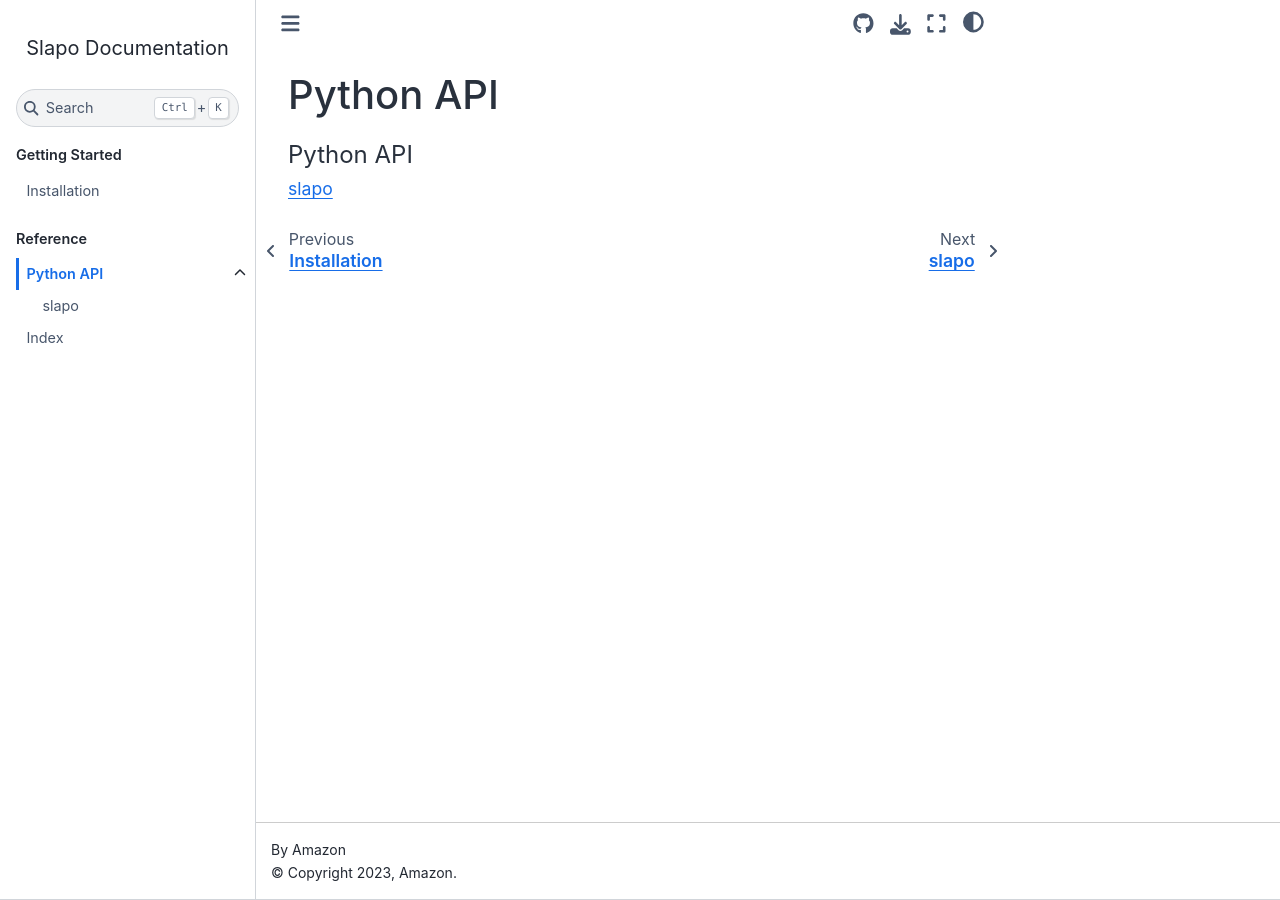
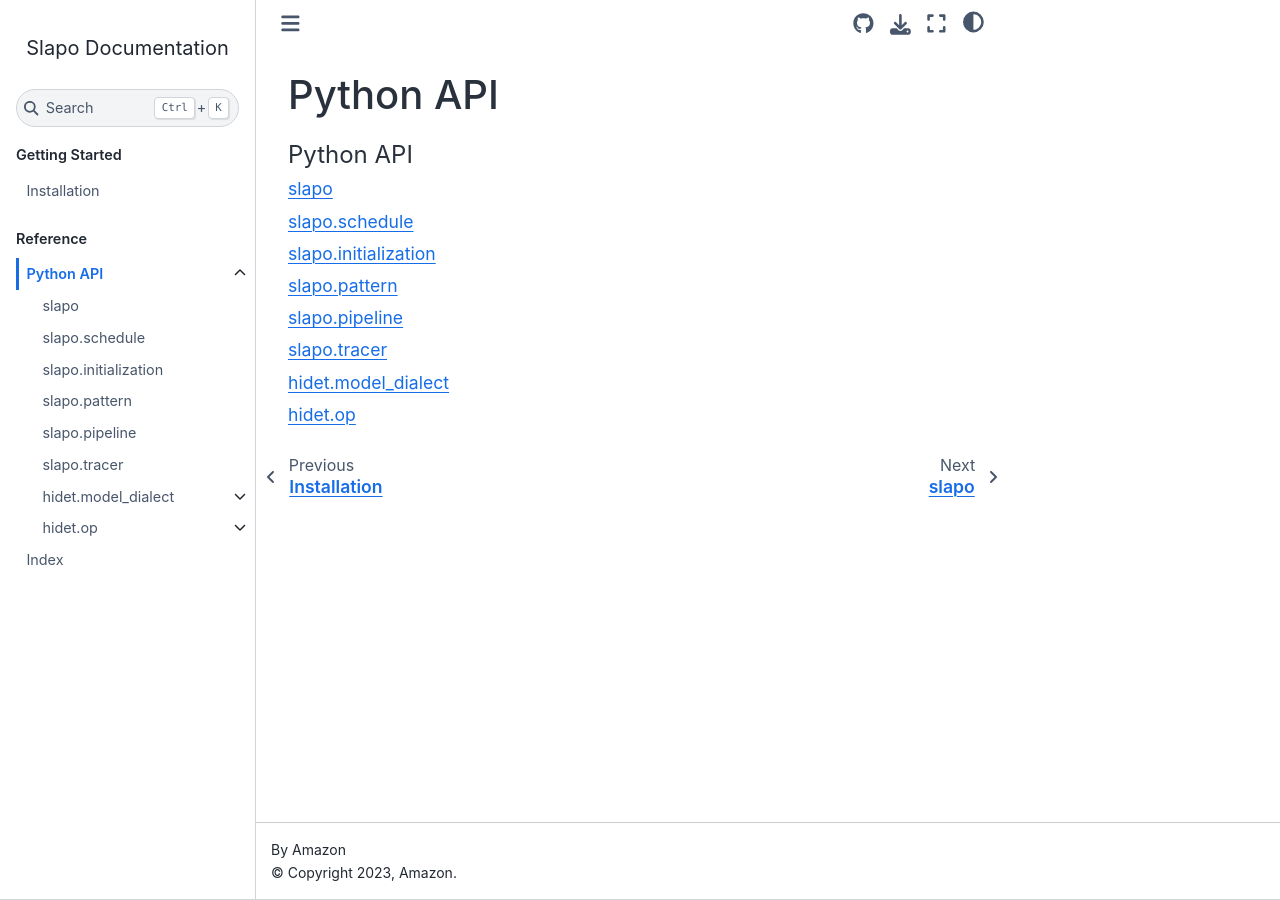
Before and after one commit to awslabs/slapo, a Sphinx documentation site: the page built from docs/source/python_api/index.rst, in a window 1280 px wide. Built offline with Sphinx 7.4.7 and the Sphinx Book theme 1.1.4, drawn with Linux system fonts in a browser that asks for light colours; pages that are not in the unit, such as notebooks, are missing from menus.

Commit message:
Update python_api

```diff
--- a/docs/source/python_api/index.rst
+++ b/docs/source/python_api/index.rst
@@ -6,3 +6,10 @@ Python API
    :caption: Python API
 
    root
+   schedule
+   initialization
+   pattern
+   pipeline
+   tracer
+   model_dialect/index
+   op/index
--- /dev/null
+++ b/docs/source/python_api/initialization.rst
@@ -0,0 +1,6 @@
+slapo.initialization
+--------------------
+
+.. automodule:: slapo.initialization
+  :members:
+  :autosummary:
--- /dev/null
+++ b/docs/source/python_api/model_dialect/deepspeed/engine.rst
@@ -0,0 +1,6 @@
+slapo.model_dialect.deepspeed.engine
+------------------------------------
+
+.. automodule:: slapo.model_dialect.deepspeed.engine
+  :members:
+  :autosummary:
--- /dev/null
+++ b/docs/source/python_api/model_dialect/deepspeed/index.rst
@@ -0,0 +1,8 @@
+hidet.model_dialect.deepspeed
+=============================
+
+.. toctree::
+  :caption: Submodules
+
+  engine
+  pipeline
--- /dev/null
+++ b/docs/source/python_api/model_dialect/deepspeed/pipeline.rst
@@ -0,0 +1,6 @@
+slapo.model_dialect.deepspeed.pipeline
+--------------------------------------
+
+.. automodule:: slapo.model_dialect.deepspeed.pipeline
+  :members:
+  :autosummary:
--- /dev/null
+++ b/docs/source/python_api/model_dialect/index.rst
@@ -0,0 +1,8 @@
+hidet.model_dialect
+===================
+
+.. toctree::
+  :caption: Submodules
+
+  registry
+  deepspeed/index
--- /dev/null
+++ b/docs/source/python_api/model_dialect/registry.rst
@@ -0,0 +1,6 @@
+slapo.model_dialect.registry
+----------------------------
+
+.. automodule:: slapo.model_dialect.registry
+  :members:
+  :autosummary:
--- /dev/null
+++ b/docs/source/python_api/op/cross_entropy.rst
@@ -0,0 +1,6 @@
+slapo.op.cross_entropy
+----------------------
+
+.. automodule:: slapo.op.cross_entropy
+  :members:
+  :autosummary:
--- /dev/null
+++ b/docs/source/python_api/op/index.rst
@@ -0,0 +1,8 @@
+hidet.op
+========
+
+.. toctree::
+  :caption: Submodules
+
+  cross_entropy
+  linear
--- /dev/null
+++ b/docs/source/python_api/op/linear.rst
@@ -0,0 +1,6 @@
+slapo.op.linear
+---------------
+
+.. automodule:: slapo.op.linear
+  :members:
+  :autosummary:
--- /dev/null
+++ b/docs/source/python_api/pattern.rst
@@ -0,0 +1,6 @@
+slapo.pattern
+-------------
+
+.. automodule:: slapo.pattern
+  :members:
+  :autosummary:
--- /dev/null
+++ b/docs/source/python_api/pipeline.rst
@@ -0,0 +1,6 @@
+slapo.pipeline
+--------------
+
+.. automodule:: slapo.pipeline
+  :members:
+  :autosummary:
--- /dev/null
+++ b/docs/source/python_api/schedule.rst
@@ -0,0 +1,6 @@
+slapo.schedule
+--------------
+
+.. automodule:: slapo.schedule
+  :members:
+  :autosummary:
--- /dev/null
+++ b/docs/source/python_api/tracer.rst
@@ -0,0 +1,6 @@
+slapo.tracer
+------------
+
+.. automodule:: slapo.tracer
+  :members:
+  :autosummary:
```
